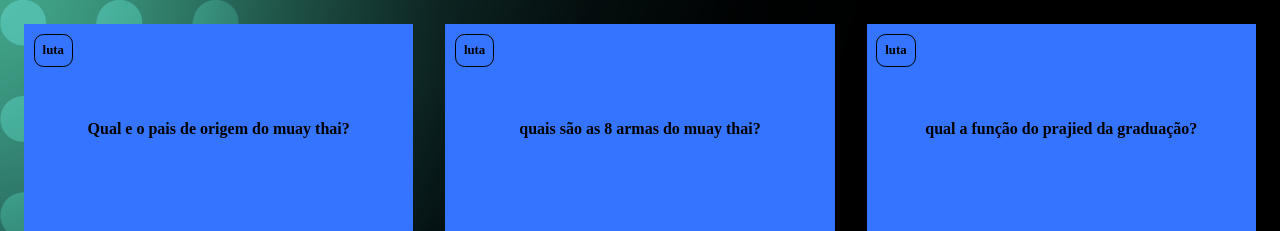
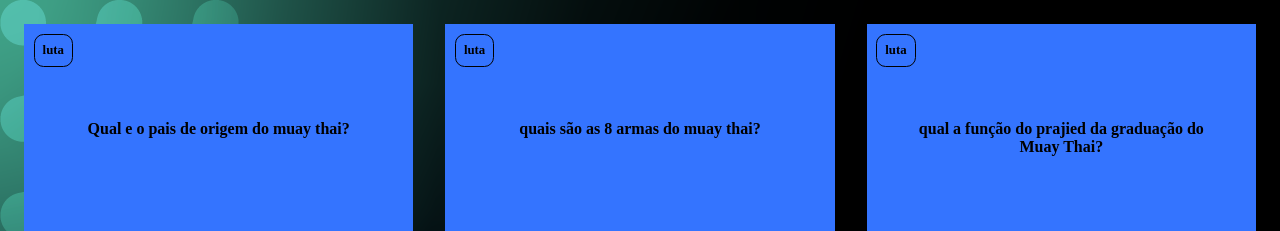
Before and after one commit to luiz0511/ferramenta-de-estudo-, a plain HTML site: page index.html in a window 1280 px wide. Shown: the top 231 px of the page. Drawn offline with Linux system fonts and the light colour scheme.

Commit message:
Update index.html

```diff
--- a/index.html
+++ b/index.html
@@ -36,7 +36,7 @@
                 <div class="cartao__conteudo">
                     <h3>luta</h3>
                     <div class="cartao__conteudo__pergunta">
-                        <p>qual a função do prajied da graduação?</p>
+                        <p>qual a função do prajied da graduação do Muay Thai?</p>
                     </div>
                     <div class="cartao__conteudo__resposta">
                     <p>Muitos lutadores usam como se fosse uma proteção no ringue</p>
```
